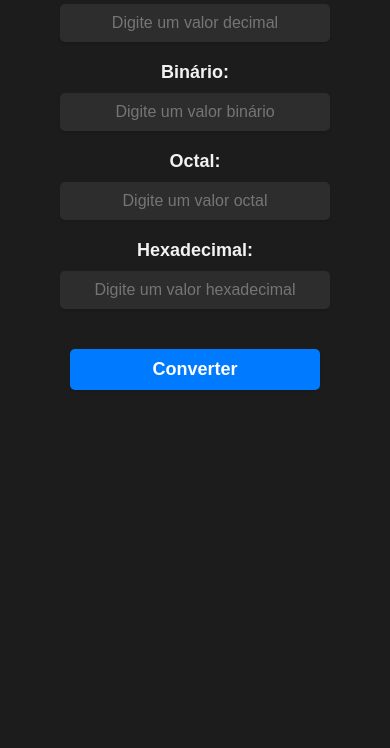
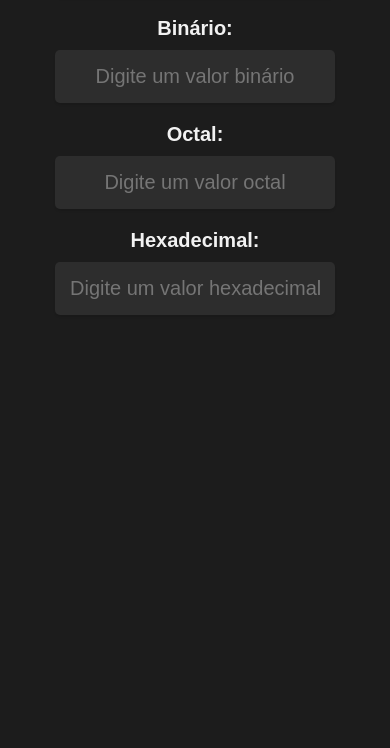
Before and after one commit to Arthur-Batista/conversao, a plain HTML site: page index.html in a window 390 px wide. Shown: the part 144-892 px from the top of the page. Drawn offline with Linux system fonts and the light colour scheme.

Commit message:
adicionar responsividade

```diff
--- a/index.html
+++ b/index.html
@@ -20,7 +20,7 @@
         <label for="hexadecimal">Hexadecimal:</label>
         <input type="text" id="hexadecimal" placeholder="Digite um valor hexadecimal">
 
-        <input type="button" value="Converter" onclick="converterBases()">
+        <!-- <input type="button" value="Converter" onclick="converterBases()"> -->
 
         <div id="resultado"></div>
     </form>
--- a/style.css
+++ b/style.css
@@ -5,6 +5,7 @@ body {
     padding: 0;
     background-color: #1c1c1c;
     color: #f2f2f2;
+    overflow: hidden;
 }
 
 h1 {
@@ -73,8 +74,30 @@ input[type="button"]:hover {
 }
 
 /* Estilos para dispositivos móveis */
-@media screen and (max-width: 768px) {
+@media screen and (max-width: 1000px) {
     body, html {
       height: 100%;
     }
+
+    form {
+      max-width: 100%;
+      width: 90%;
+      margin-top: 50%;
+      transform: translateY(-50%);
+    }
+
+    label {
+      font-size: 20px;
+    }
+
+    input[type="text"] {
+      padding: 15px;
+      font-size: 20px;
+    }
+
+    input[type="button"] {
+      padding: 15px 25px;
+      font-size: 22px;
+      max-width: 300px;
+    }
   }
```
